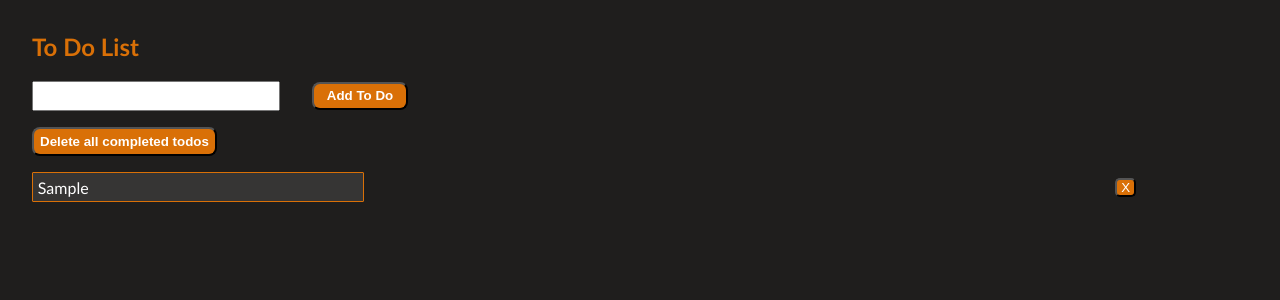
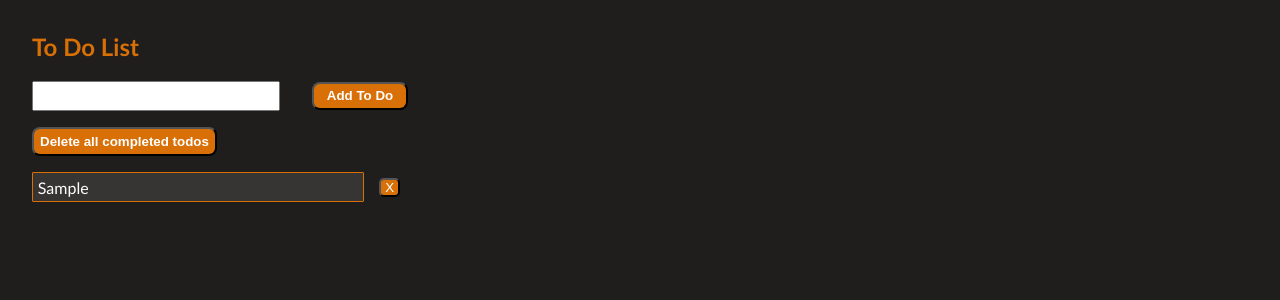
Before and after one commit to Soph32/Organiser-App, a React (Create React App) app: page / in a window 1280 px wide. Both pictures are taken after typing "Sample" into the empty fields and a click on the button "Add To Do". Shown: the top 300 px of the page. Built offline with nearby package versions, Linux system fonts and the light colour scheme.

Commit message:
fixed delete button

```diff
--- a/src/App.css
+++ b/src/App.css
@@ -62,3 +62,7 @@ h2 {
 #completed {
   text-decoration: line-through;
 }
+
+.todo-list {
+  width: 30rem;
+}
--- a/src/App.js
+++ b/src/App.js
@@ -76,7 +76,7 @@ function ToDoForm({addToDo, deleteCompleted}) {
 
 function ToDoList({todo, index, updateCompleted, deleteToDo}) {
   return(
-    <div>
+    <div className="todo-list">
       <div
         className="to-dos"
         style={{textDecoration: todo.completed ? "line-through" : ""}}
```
